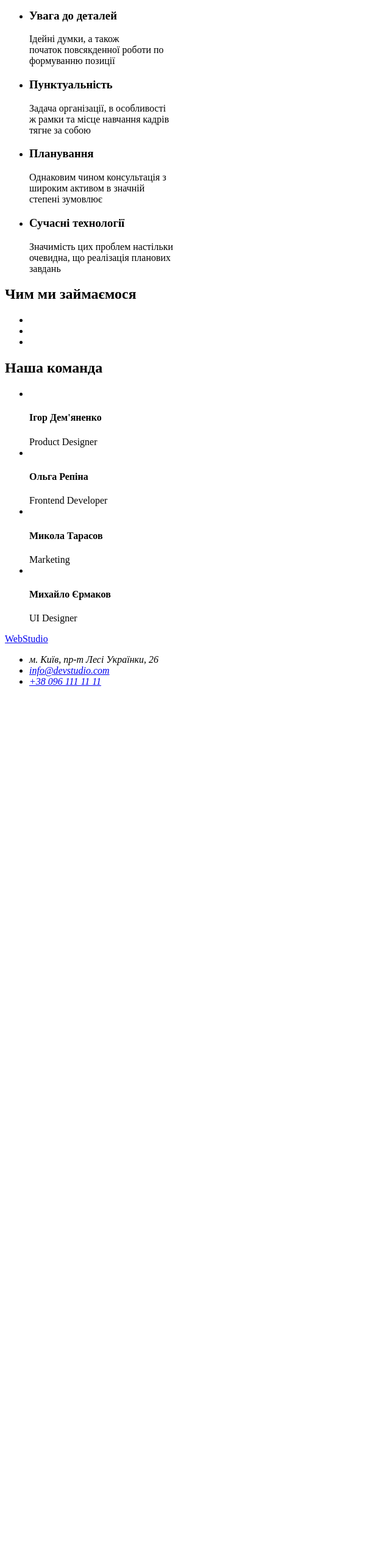
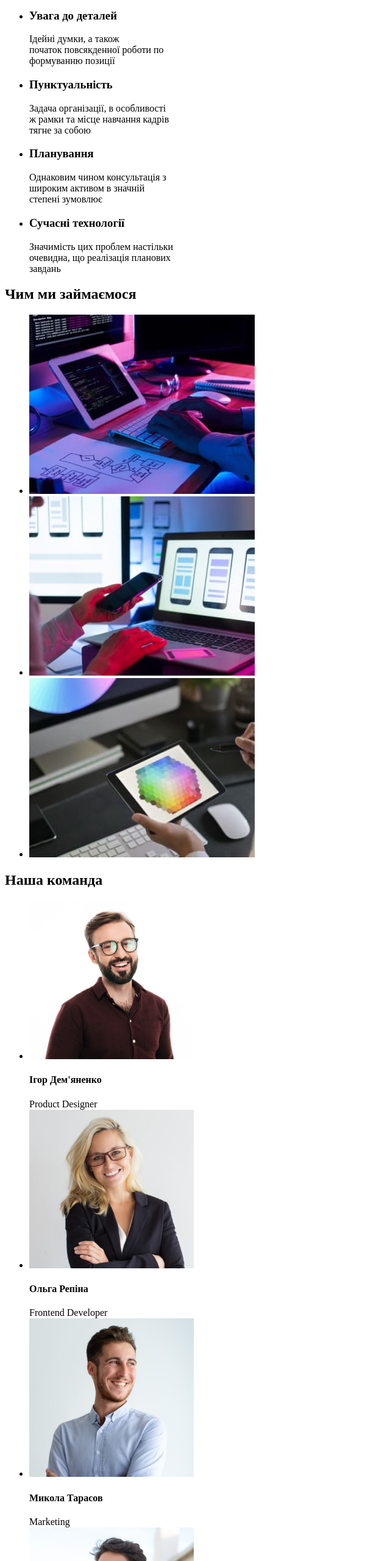
Before and after one commit to Serhiifcb/goit-markup-hw-01, a plain HTML site: page index.html in a window 1280 px wide. Shown: the part 240-2800 px from the top of the page at 61% size, without its empty margins (0-640 px from the left). Before the commit the page ends 1383 px from the top, so only its background shows below. Drawn offline with Linux system fonts and the light colour scheme.

Commit message:
ДЗ1 верстка

```diff
--- a/index.html
+++ b/index.html
@@ -53,31 +53,31 @@
         <section>
             <h2>Чим ми займаємося</h2>
             <ul>
-                <li><img src="" alt=""></li>
-                <li><img src="" alt=""></li>
-                <li><img src="" alt=""></li>
+                <li><img src="/images/img1.1opt.jpg" alt="Створення плану дій" width="370"></li>
+                <li><img src="/images/img1.2opt.jpg" alt="Розробка дизайну" width="370"></li>
+                <li><img src="/images/img1.3opt.jpg" alt="Кольористика" width="370"></li>
             </ul>
         </section>
         <section>
             <h2>Наша команда</h2>
             <ul>
                 <li>
-                    <img src="" alt="">
+                    <img src="/images/img2.1opt.jpg" alt="Ігор Дем'яненко" width="270">
                         <h4>Ігор Дем'яненко</h4>
                         <span>Product Designer</span>
                 </li>
                 <li>
-                    <img src="" alt="">
+                    <img src="/images/img2.2opt.jpg" alt="Ольга Репіна" width="270">
                         <h4>Ольга Репіна</h4>
                         <span>Frontend Developer</span>
                 </li>
                 <li>
-                    <img src="" alt="">
+                    <img src="/images/img2.3opt.jpg" alt="Микола Тарасов" width="270">
                         <h4>Микола Тарасов</h4>
                         <span>Marketing</span>
                 </li>
                 <li>
-                    <img src="" alt="">
+                    <img src="/images/img2.4opt.jpg" alt="Михайло Єрмаков" width="270">
                         <h4>Михайло Єрмаков</h4>
                         <span>UI Designer</span>
                 </li>
```
